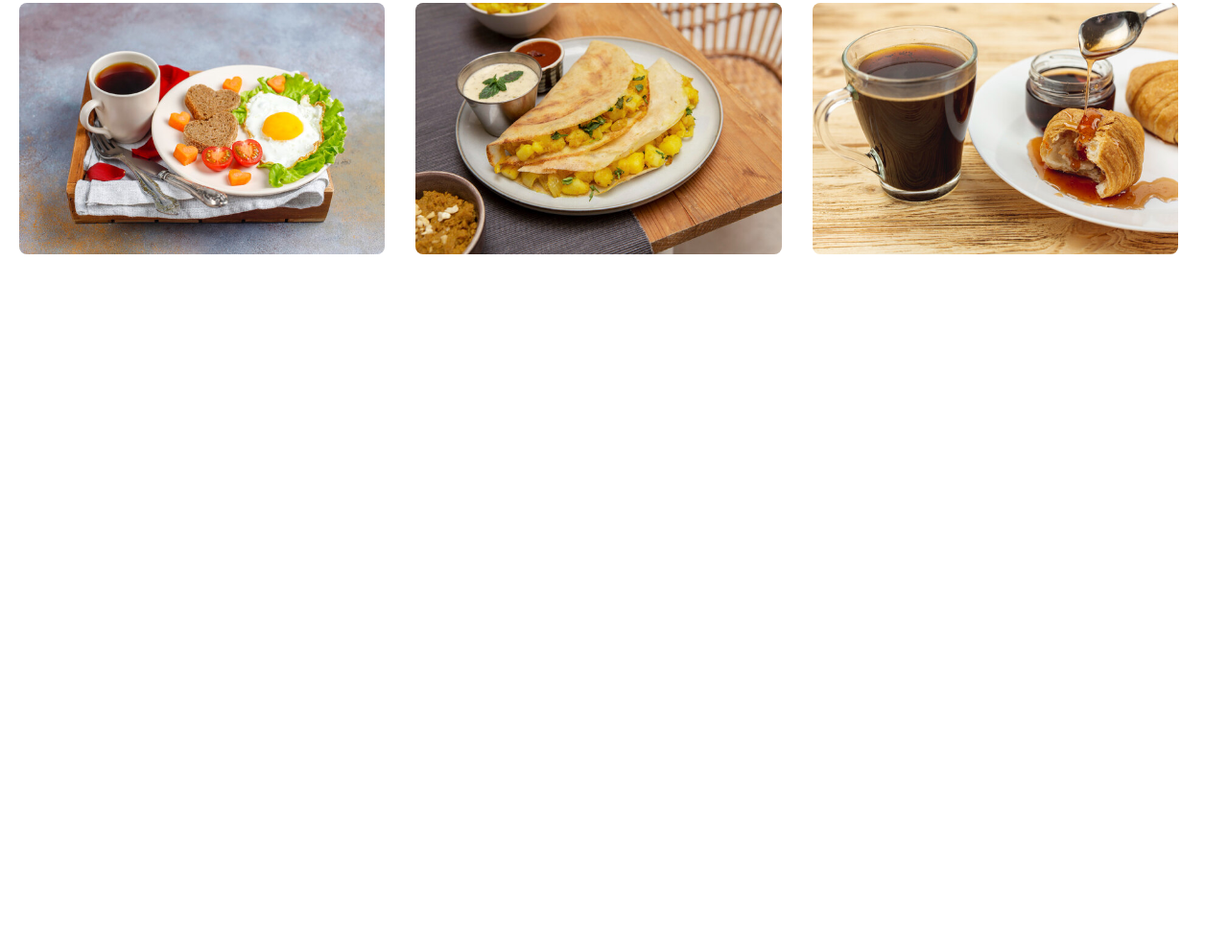
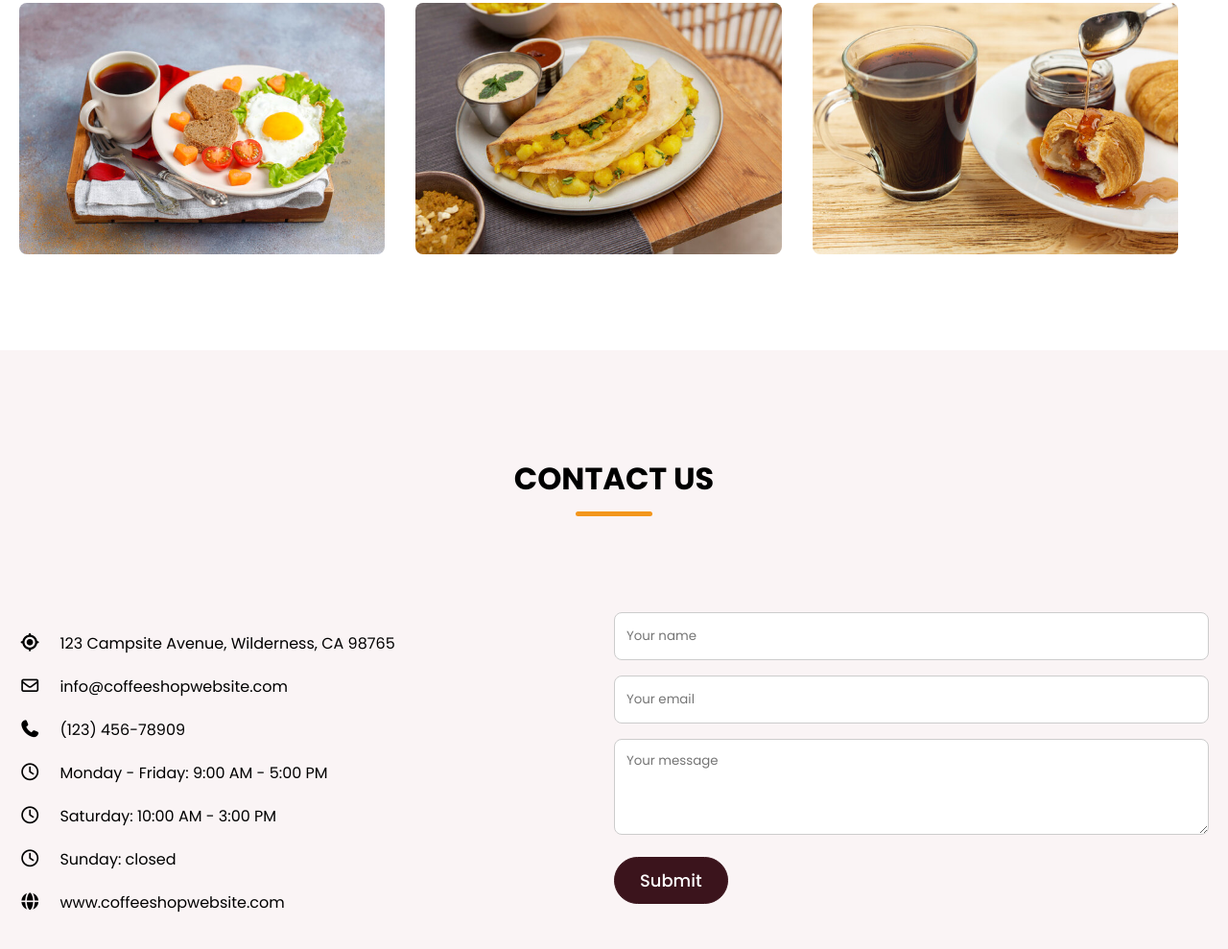
Before and after one commit to Dylane-Agoka/template-engine, a plain HTML site: page index.html in a window 1280 px wide. Shown: the part 4119-5108 px from the top of the page at 96% size. Before the commit the page ends 4484 px from the top, so only its background shows below. Drawn offline with nearby package versions, Linux system fonts and the light colour scheme; a web font is replaced by a local one.

Commit message:
adding Conctact Us section

```diff
--- a/css/style.css
+++ b/css/style.css
@@ -364,6 +364,71 @@ header .navbar {
   transform: scale(1.3);
 }
 
+/* Contact Us section styling */
+.contact-section {
+  padding: 50px 0 100px;
+  background: var(--light-pink-color);
+}
+
+.contact-section .section-content {
+  display: flex;
+  gap: 48px;
+  align-items: flex-start;
+  justify-content: space-between;
+}
+
+.contact-section .contact-info-list .contact-info {
+  display: flex;
+  gap: 20px;
+  margin: 20px 0;
+  align-items: center;
+}
+
+.contact-section .contact-info-list .contact-info i {
+  font-size: var(--font-size-m);
+}
+
+.contact-section .contact-form .form-input {
+  width: 100%;
+  height: 50px;
+  padding: 0 12px;
+  outline: none;
+  margin-bottom: 16px;
+  background: var(--white-color);
+  border-radius: var(--border-radius-s);
+  border: 1px solid var(--medium-gray-color);
+}
+
+.contact-section .contact-form {
+  max-width: 50%;
+}
+
+.contact-section .contact-form .form-input:focus {
+  border-color: var(--secondary-color);
+}
+
+.contact-section .contact-form textarea.form-input {
+  height: 100px;
+  padding: 12px;
+  resize: vertical;
+}
+
+.contact-section .contact-form .submit-button {
+  padding: 10px 26px;
+  color: var(--white-color);
+  font-size: var(--font-size-m);
+  font-weight: var(--font-weight-medium);
+  background: var(--primary-color);
+  border-radius: var(--border-radius-m);
+  border: 1px solid var(--primary-color);
+  transition: 0.3s ease;
+}
+
+.contact-section .contact-form .submit-button:hover {
+  color: var(--primary-color);
+  background: transparent;
+}
+
 /* Responsive media query code for max width 1024px */
 @media screen and (max-width: 1024px) {
   .menu-section .menu-list {
@@ -445,7 +510,7 @@ header .navbar {
     justify-content: center;
   }
 
-  .hero-section .hero-details :is(.subtitle, .description), .about-section .about-details {
+  .hero-section .hero-details :is(.subtitle, .description), .about-section .about-details, .contact-section .contact-form{
     max-width: 100%;
   }
 
@@ -488,6 +553,11 @@ header .navbar {
   .gallery-section .gallery-list .gallery-item {
     width: calc(100% / 2 - 30px);
   }
+
+  .contact-section .section-content {
+    align-items: center;
+    flex-direction: column-reverse;
+  }
 }
 
 /* Responsive media query code for max width 640px */
--- a/index.html
+++ b/index.html
@@ -203,6 +203,50 @@
         </ul>
       </div>
     </section>
+
+    <!-- Contact section -->
+    <section class="contact-section">
+      <h2 class="section-title">Contact Us</h2>
+      <div class="section-content">
+        <ul class="contact-info-list">
+          <li class="contact-info">
+            <i class="fa-solid fa-location-crosshairs"></i>
+            <p>123 Campsite Avenue, Wilderness, CA 98765</p>
+          </li>
+          <li class="contact-info">
+            <i class="fa-regular fa-envelope"></i>
+            <p>info@coffeeshopwebsite.com </p>
+          </li>
+          <li class="contact-info">
+            <i class="fa-solid fa-phone"></i>
+            <p>(123) 456-78909</p>
+          </li>
+          <li class="contact-info">
+            <i class="fa-regular fa-clock"></i>
+            <p>Monday - Friday: 9:00 AM - 5:00 PM</p>
+          </li>
+          <li class="contact-info">
+            <i class="fa-regular fa-clock"></i>
+            <p>Saturday: 10:00 AM - 3:00 PM</p>
+          </li>
+          <li class="contact-info">
+            <i class="fa-regular fa-clock"></i>
+            <p>Sunday: closed</p>
+          </li>
+          <li class="contact-info">
+            <i class="fa-solid fa-globe"></i>
+            <p>www.coffeeshopwebsite.com</p>
+          </li>
+        </ul>
+
+        <form action="#" class="contact-form">
+          <input type="text" placeholder="Your name" class="form-input" required>
+          <input type="email" placeholder="Your email" class="form-input" required>
+          <textarea placeholder="Your message" class="form-input" required></textarea>
+          <button class="submit-button">Submit</button>
+        </form>
+      </div>
+    </section>
   </main>
 
   <!-- Linking Swiper script -->
```
